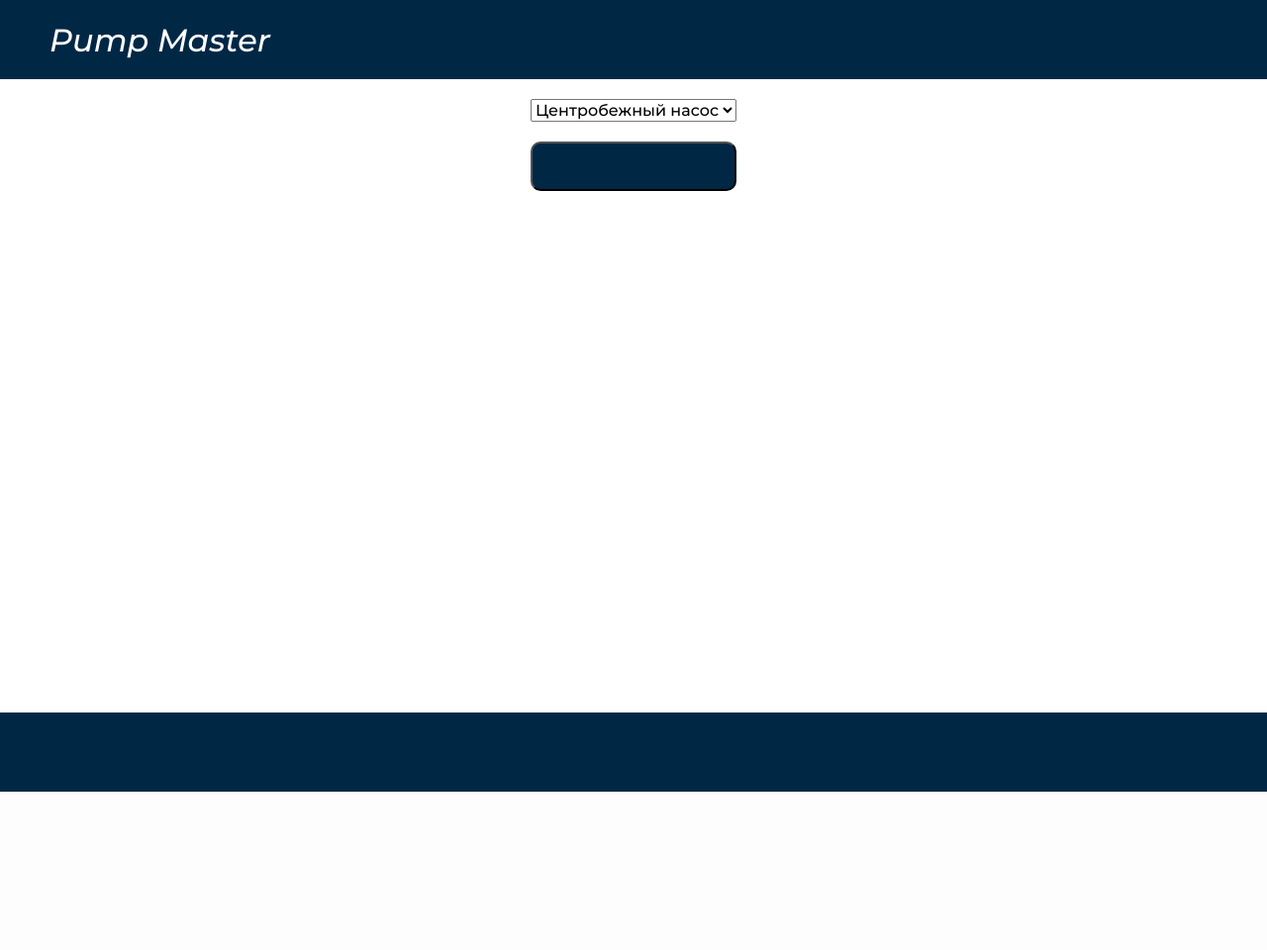
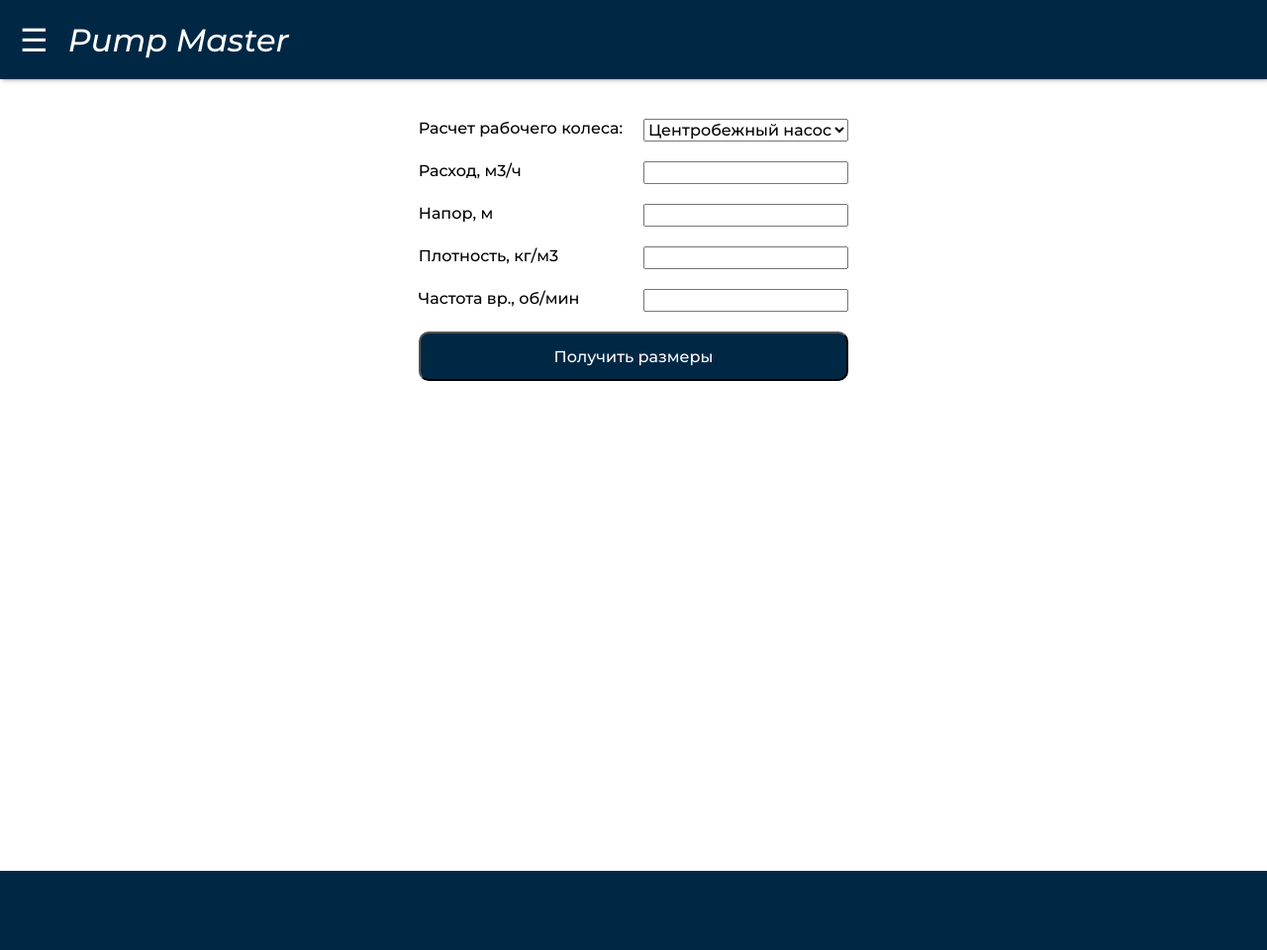
Before and after one commit to DovitosMan/Nasos_Master, a Django app: page /calculations/ in a window 1280 px wide. Shown: the whole page at 99% size. Before the commit the page ends 800 px from the top, so only its background shows below. Run offline with Django 5.2, Linux system fonts and the light colour scheme.

Commit message:
добавлено выпадающее меню

```diff
--- /dev/null
+++ b/Master/Master/context_processors.py
@@ -0,0 +1,39 @@
+def menu_items_context(request):
+    menu_items = {
+        'title': 'Расчет рабочего колеса',
+        'menu_buttons': [
+            {
+                'value': 'Расчет колеса',
+                'url_name': "wheel_calc",
+            },
+            {
+                'value': 'Расчет подвода',
+                'url_name': "home",
+            },
+            {
+                'value': 'Расчет отвода',
+                'url_name': "home",
+            },
+            {
+                'value': 'Построение характеристики',
+                'url_name': "characteristics",
+            },
+            {
+                'value': 'Подбор насоса',
+                'url_name': "pump_selection",
+            },
+            {
+                'value': 'Расчет энергозатрат',
+                'url_name': "home",
+            },
+            {
+                'value': 'Расчет трудозатрат',
+                'url_name': "home",
+            },
+            {
+                'value': 'Личный кабинет',
+                'url_name': "home",
+            },
+        ],
+    }
+    return menu_items
--- a/Master/Master/settings.py
+++ b/Master/Master/settings.py
@@ -66,6 +66,7 @@ TEMPLATES = [
                 'django.template.context_processors.request',
                 'django.contrib.auth.context_processors.auth',
                 'django.contrib.messages.context_processors.messages',
+                'Master.context_processors.menu_items_context',
             ],
         },
     },
--- a/Master/calculations/urls.py
+++ b/Master/calculations/urls.py
@@ -2,6 +2,5 @@ from django.urls import path
 from . import views
 
 urlpatterns = [
-    path('', views.index),
-    path('wheel_calc/', views.wheel_calc, name='wheel_calc'),
+    path('', views.wheel_calc, name='wheel_calc'),
 ]
--- a/Master/calculations/views.py
+++ b/Master/calculations/views.py
@@ -3,13 +3,8 @@ from django.http import HttpResponse
 import math
 
 
-def index(request):
-    return render(request, 'calculations.html')
-
-
 def wheel_calc(request):
     context = {
-        'title': 'Расчет рабочего колеса:',
         'button': [
             'Pump Master',
             'Получить размеры'
@@ -94,28 +89,35 @@ def wheel_calc(request):
                 'unit': ' мм',
             },
         ],
-        'inputs': [
+        'selects': [
+            {
+                'type': 'option',
+                'placeholder': 'Расчет рабочего колеса:',
+                'keys': [
+                    'Центробежный насос', 'Струйный насос'
+                ],
+            },
             {
                 'placeholder': 'Расход, м3/ч',
-                'type': 'number',
+                'type': 'input',
                 'name': 'flow_rate',
                 'value': '',
             },
             {
                 'placeholder': 'Напор, м',
-                'type': 'number',
+                'type': 'input',
                 'name': 'pressure',
                 'value': '',
             },
             {
                 'placeholder': 'Плотность, кг/м3',
-                'type': 'number',
+                'type': 'input',
                 'name': 'density',
                 'value': '',
             },
             {
                 'placeholder': 'Частота вр., об/мин',
-                'type': 'number',
+                'type': 'input',
                 'name': 'speed',
                 'value': '',
             },
@@ -130,7 +132,7 @@ def wheel_calc(request):
 
         calculated_values = calculations(flow_rate, pressure, density, speed)  # Получаем расчёты
         update_context(context, calculated_values)  # Обновляем context
-        format_context_list(context) # форматирование текста
+        format_context_list(context)  # форматирование текста
 
     return render(request, 'calculations.html', context)
 
@@ -155,15 +157,15 @@ def calculations(flow_rate, pressure, density, speed):
     v_0 = alpha * (flow_rate / 3600 * speed ** 2) ** (1 / 3)
     inner_diam_of_work_wheel_2 = round((4 * flow_rate / 3600 / (math.pi * v_0)) ** (1 / 2), 4)
     # Предварительная оценка КПД
-    n_0 = (1 + (0.68 / (pump_speed_coef ** (2 / 3)))) ** (-1)*100
+    n_0 = (1 + (0.68 / (pump_speed_coef ** (2 / 3)))) ** (-1) * 100
     if inner_diam_of_work_wheel_1 < inner_diam_of_work_wheel_2:
-        n_r = (1 - (0.42 / (math.log10(inner_diam_of_work_wheel_1 * 1000) - 0.172) ** 2))*100
+        n_r = (1 - (0.42 / (math.log10(inner_diam_of_work_wheel_1 * 1000) - 0.172) ** 2)) * 100
     else:
-        n_r = (1 - (0.42 / (math.log10(inner_diam_of_work_wheel_2 * 1000) - 0.172) ** 2))*100
-    n_m = (1 + (28.6 / pump_speed_coef) ** 2) ** (-1)*100
-    n_a = n_0/100 * n_r/100 * n_m/100*100
+        n_r = (1 - (0.42 / (math.log10(inner_diam_of_work_wheel_2 * 1000) - 0.172) ** 2)) * 100
+    n_m = (1 + (28.6 / pump_speed_coef) ** 2) ** (-1) * 100
+    n_a = n_0 / 100 * n_r / 100 * n_m / 100 * 100
     # Максимальная мощность насоса
-    power = density * 9.81 * pressure * flow_rate / 60 / 60 /( n_a /100)/1000
+    power = density * 9.81 * pressure * flow_rate / 60 / 60 / (n_a / 100) / 1000
     k_n = 1.1
     power_max = power * k_n
     # Определение размеров вала и втулки (ступицы) колеса
@@ -190,7 +192,7 @@ def update_context(context, values):
 def format_context_list(data_list):
     for item in data_list['calculations']:
         if item['value'] is not None:
-            if item['value']<1:
+            if item['value'] < 1:
                 item['value'] = round(item['value'], item['round'])
             else:
                 item['value'] = int(item['value'])
--- a/Master/static/Master/css/Master.css
+++ b/Master/static/Master/css/Master.css
@@ -1,5 +1,7 @@
+@import url('sidebar.css');
 :root {
     --primary-color: #002845;
+    --hover-color: #1f6194;
     --secondary-color: #094775;
     --white-color: #ffffff;
 }
@@ -19,7 +21,8 @@ html{
 body{
     min-height: 100%;
     position: relative;
-    padding-bottom: 90px;
+    margin: 0;
+    padding-bottom: 80px;
 }
 input[type=button], input[type=submit]{
     width: 100%;
@@ -38,24 +41,29 @@ input[type=number] {
     height: 80px;
     background-color: var(--primary-color);
     width: 100%;
+    z-index: 10;
+    position: relative;
     display: flex;
     align-items: center;
+    box-shadow: 2px 0 5px rgba(0, 0, 0, 0.5);
 }
 .Pump_Master{
     color:  var(--white-color);
+    z-index: 10;
     border: none;
     cursor: pointer;
     font-size: 32px;
     font-style:oblique;
-    margin-left: 50px;
     box-shadow: none;
     text-decoration: none;
 }
 .footer{
+    z-index: 10;
     position: absolute;
     bottom: 0 ;
     height: 80px;
     background-color: var(--primary-color);
     display: flex;
     width: 100%;
+
 }
--- /dev/null
+++ b/Master/static/Master/css/sidebar.css
@@ -0,0 +1,53 @@
+.menu-toggle {
+    top: 10px;
+    left: 10px;
+    z-index: 10;
+    background-color: var(--primary-color);
+    color: white;
+    border: none;
+    padding: 10px 20px;
+    cursor: pointer;
+    font-size: 32px;
+    border-radius: 5px;
+}
+.sidebar {
+    position: absolute;
+    width: max-content;
+    z-index: 10;
+    height: 100vh;
+    color: white;
+    padding: 20px;
+    left: calc(-100%);
+    transition: left 0.3s ease-in-out;
+    background-color: var(--primary-color);
+}
+.sidebar input:hover {
+    background-color: var(--hover-color);
+}
+.sidebar.open {
+    left: 0; /* Показываем меню */
+}
+.content {
+    display: flex;
+    flex-direction: column;
+    justify-content: flex-start;
+    height: 100vh;
+    margin-left: 0;
+    padding: 20px;
+    transition: margin-left 0.3s ease-in-out;
+}
+.overlay {
+    position: fixed;
+    top: 0;
+    left: 0;
+    width: 100%;
+    height: 100%;
+    background-color: rgba(0, 0, 0, 0);
+    z-index: 1;
+    display: none;
+    transition: background-color 0.3s ease-in-out;
+}
+.overlay.on {
+    display: block;
+    background-color: rgba(0, 0, 0, 0.5);
+}
--- /dev/null
+++ b/Master/static/Master/js/Master.js
@@ -0,0 +1,17 @@
+// Получаем элементы
+const menuToggle = document.getElementById('menuToggle');
+const sidebar = document.getElementById('menuSelect');
+const overlay = document.getElementById('overlay');
+
+
+
+// Задаем такой же сдвиг content как и у sidebar
+// if (contentShift) {
+//     contentShift.style.marginLeft = getComputedStyle(sidebar).left;
+// }
+// Добавляем обработчик события на кнопку
+menuToggle.addEventListener('click', () => {
+    // Переключаем классы для меню и контента
+    sidebar.classList.toggle('open');
+    overlay.classList.toggle('on');
+});
--- a/Master/static/calculations/css/calculations.css
+++ b/Master/static/calculations/css/calculations.css
@@ -1,21 +1,38 @@
-.Window{
+.container{
+    display: flex;
+    margin: 20px auto;
+    flex-direction: column;
+    align-items: center;
+    gap: 20px;
+}
+.main{
     min-height: 100%;
     width: 100%;
     display: flex;
     flex-direction: column;
     align-items: center;
     text-align: center;
-    padding-bottom: 90px;
-}
-.main{
+    /*display: block;*/
+
     padding: 20px;
 }
 .values{
     display: flex;
+    /*display: inline-block;*/
     flex-direction: column;
     text-align: center;
+    /*margin: 20px auto;*/
+    margin: 20px 0;
     gap: 20px;
-    padding-top: 20px;
-    padding-bottom: 20px;
+    /*width: 100ch;*/
+}
+.menu_select{
+    gap: 20px;
+    display: flex;
     width: 100%;
+    text-align: left ;
 }
+.Select{
+    width: 100%;
+    flex: 1;
+}
--- a/Master/templates/Master.html
+++ b/Master/templates/Master.html
@@ -4,14 +4,35 @@
 <head>
     <meta charset="UTF-8">
     <title>{% block title %}{% endblock %}</title>
-    <link rel="stylesheet" href="{% static 'Master/css/Master.css' %}" >
+    <meta name="viewport" content="width=device-width, initial-scale=1.0">
+    <link href="https://fonts.googleapis.com/css2?family=Montserrat:ital,wght@0,500;1,500&display=swap" rel="stylesheet">
+    <link rel="stylesheet" href="{% static 'Master/css/Master.css' %}">
+    <link rel="preconnect" href="https://fonts.googleapis.com">
+    <link rel="preconnect" href="https://fonts.gstatic.com" crossorigin>
     {% block settings %}
     {% endblock %}
 </head>
 <body>
-    <div class="header">
-        <a href="{% url 'home' %}" class="Pump_Master">Pump Master</a>
-    </div>
+<!-- Хедер -->
+<div class="header">
+    <button id="menuToggle" class="menu-toggle">☰</button>
+    <a href="{% url 'home' %}" class="Pump_Master">Pump Master</a>
+</div>
+<!-- Боковое меню -->
+<div id="menuSelect" class="sidebar">
+    {% csrf_token %}
+    {% for button in menu_buttons %}
+        <form action="{% url button.url_name %}">
+            <input type="submit" value="{{ button.value }}">
+            <br>
+        </form>
+    {% endfor %}
+</div>
+<!-- Затемнение экрана при развороте меню -->
+<div id="overlay" class="overlay">
+</div>
+<!-- Основной контент -->
+<div class="content">
 {% block home %}
 {% endblock home %}
 {% block calculations %}
@@ -22,7 +43,10 @@
 {% endblock pump_selection %}
 {% block index %}
 {% endblock index %}
+</div>
+<!-- Футер -->
 <div class="footer">
 </div>
+<script src="{% static 'Master/js/Master.js' %}"></script>
 </body>
 </html>
--- a/Master/templates/calculations.html
+++ b/Master/templates/calculations.html
@@ -3,40 +3,35 @@
 {% block title %}
     Калькулятор рабочего колеса
 {% endblock %}
-{% block characteristics %}
 {% block settings %}
-
-    <meta name="viewport" content="width=device-width, initial-scale=1.0">
-    <link rel="stylesheet" href="{% static 'calculations/css/calculations.css' %}" >
-    <title>Подбор насоса</title>
-    <link rel="preconnect" href="https://fonts.googleapis.com">
-    <link rel="preconnect" href="https://fonts.gstatic.com" crossorigin>
-    <link href="https://fonts.googleapis.com/css2?family=Montserrat:ital,wght@0,500;1,500&display=swap" rel="stylesheet">
+    <link rel="stylesheet" href="{% static 'calculations/css/calculations.css' %}">
 {% endblock %}
-
-<div class="Window">
-    <div class="main">
-              <div class="Wheel calc">{{ title }}
-          <select class="Type_Pump">
-              <option value="Type_Pump">Центробежный насос</option>
-          </select>
-      </div>
-        <form action="{% url 'wheel_calc' %}" method="post" class="values">
-            {% csrf_token %}
-            {% for input in inputs %}
-                <label>
-                    <input type="number" placeholder="{{ input.placeholder }}" name="{{ input.name }}" value="{{ input.value }}">
-                </label>
-            {% endfor %}
-            <input type="submit" value="{{ button.1 }}">
-        </form>
+{% block calculations %}
+    <form action="{% url 'wheel_calc' %}" method="post" class="container">
+        {% csrf_token %}
+        {% for select in selects %}
+            <div class="menu_select">
+                <span class="Select">{{ select.placeholder }}</span>
+                {% if select.type == 'option' %}
+                    <label class="Select">
+                        <select class="Select" type="number">
+                            {% for key in select.keys %}
+                                <option>{{ key }}</option>
+                            {% endfor %}
+                        </select>
+                    </label>
+                {% elif select.type == 'input' %}
+                    <label class="Select">
+                        <input class="Select" type="number" name="{{ select.name }}" value="{{ select.value }}">
+                    </label>
+                {% endif %}
+            </div>
+        {% endfor %}
+        <input type="submit" value="{{ button.1 }}">
+    </form>
     {% for calculation in calculations %}
         {% if calculation.value is not None %}
             <div>{{ calculation.name }}{{ calculation.value }}{{ calculation.unit }}</div><br>
         {% endif %}
     {% endfor %}
-    </div>
-
-</div>
-
-{% endblock %}
+{% endblock calculations %}
--- a/Master/templates/header.html
+++ /dev/null
@@ -1,2 +0,0 @@
-{% extends 'home.html' %}
-{% load static %}
--- a/Master/templates/index.html
+++ b/Master/templates/index.html
@@ -1,4 +1,5 @@
 {% extends 'Master.html' %}
+{% load static %}
 {% block title %}
     Построение характеристик
 {% endblock %}
```
Also changed, not shown: Master/Master/views.py (+2 -38 lines), Master/Pump_selection/views.py (+5 -5 lines), Master/static/Pump_selection/css/pump_selection.css (renamed from Master/static/Pump_selection/css/style.css, +13 -11 lines), Master/static/home/css/home.css (deleted, +0 -13 lines), Master/templates/characteristics.html (+7 -15 lines), Master/templates/home.html (+4 -16 lines), Master/templates/pump_selection.html (+8 -24 lines).
